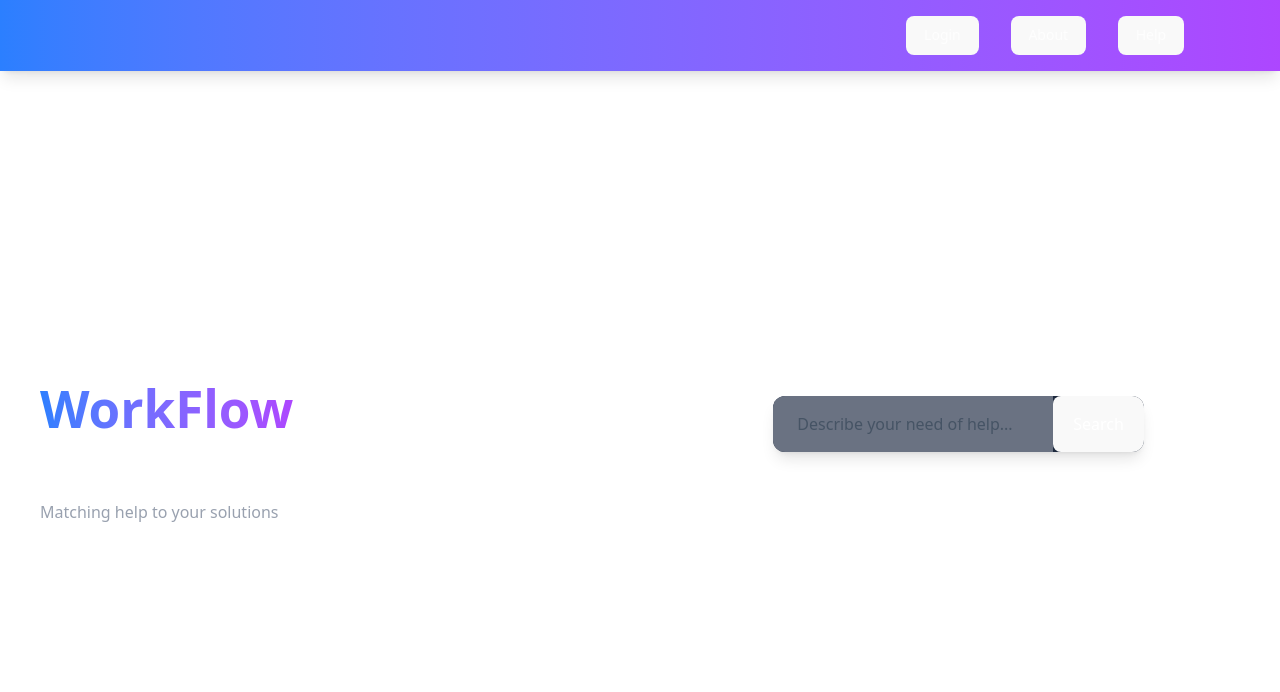
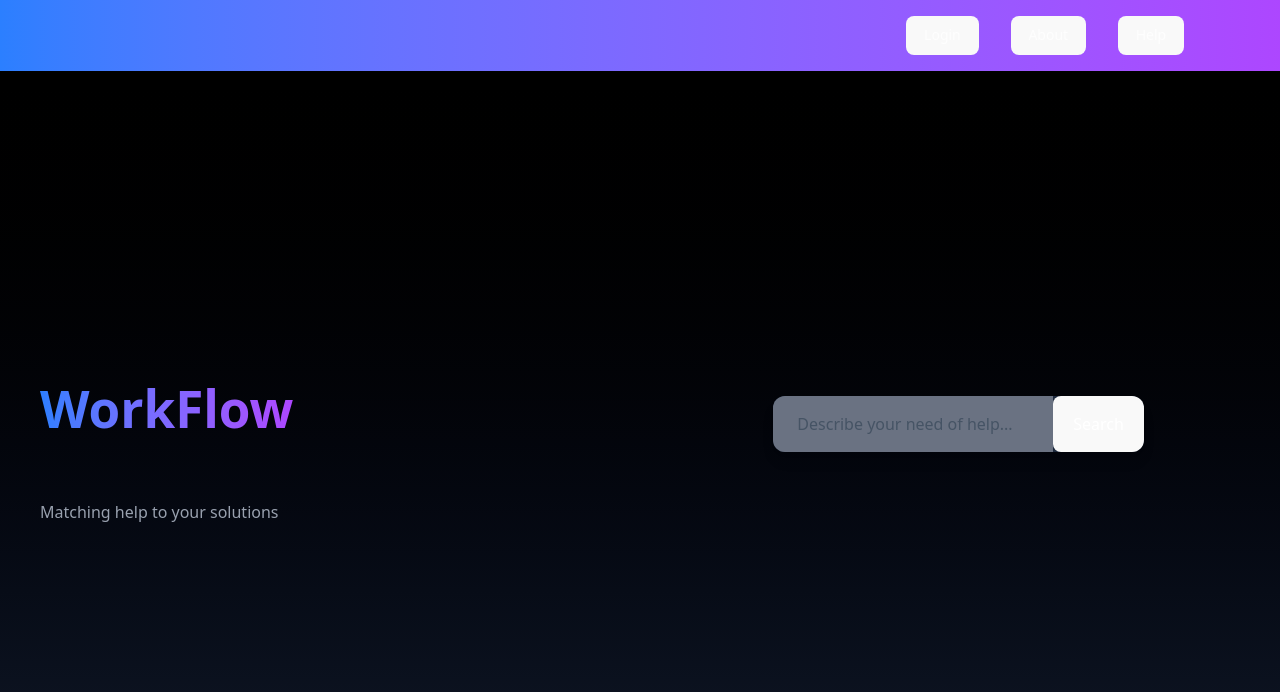
Before and after one commit to candiarodri96/Zagroz-Sebastian, a React (Vite) app in the folder frontend-work/: page / in a window 1280 px wide. Shown: the top 692 px of the page. Built offline with nearby package versions, Linux system fonts and the light colour scheme.

Commit message:
changed bg

```diff
--- a/frontend-work/src/index.css
+++ b/frontend-work/src/index.css
@@ -1,4 +1,7 @@
 @import "tailwindcss";
+@tailwind base;
+@tailwind components;
+@tailwind utilities;
 
 :root {
   font-family: system-ui, Avenir, Helvetica, Arial, sans-serif;
@@ -7,7 +10,7 @@
 
   color-scheme: light dark;
   color: rgba(255, 255, 255, 0.87);
-  background-color: #242424;
+  background-color: #d6d3df;
 
   font-synthesis: none;
   text-rendering: optimizeLegibility;
@@ -28,8 +31,10 @@ body {
   margin: 0;
   display: flex;
   place-items: center;
-  min-width: 320px;
+  min-width: 100vh;
   min-height: 100vh;
+
+  @apply bg-gradient-to-b from-black to-gray-900;
 }
 
 h1 {
@@ -44,7 +49,7 @@ button {
   font-size: 1em;
   font-weight: 500;
   font-family: inherit;
-  background-color: #1a1a1a;
+  background-color: #705ec9;
   cursor: pointer;
   transition: border-color 0.25s;
 }
```
